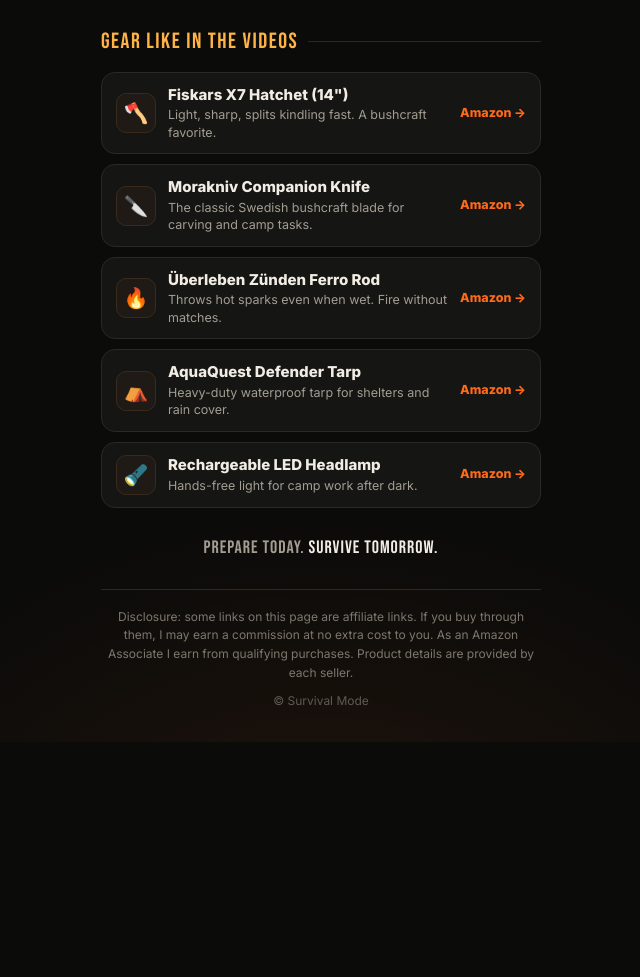
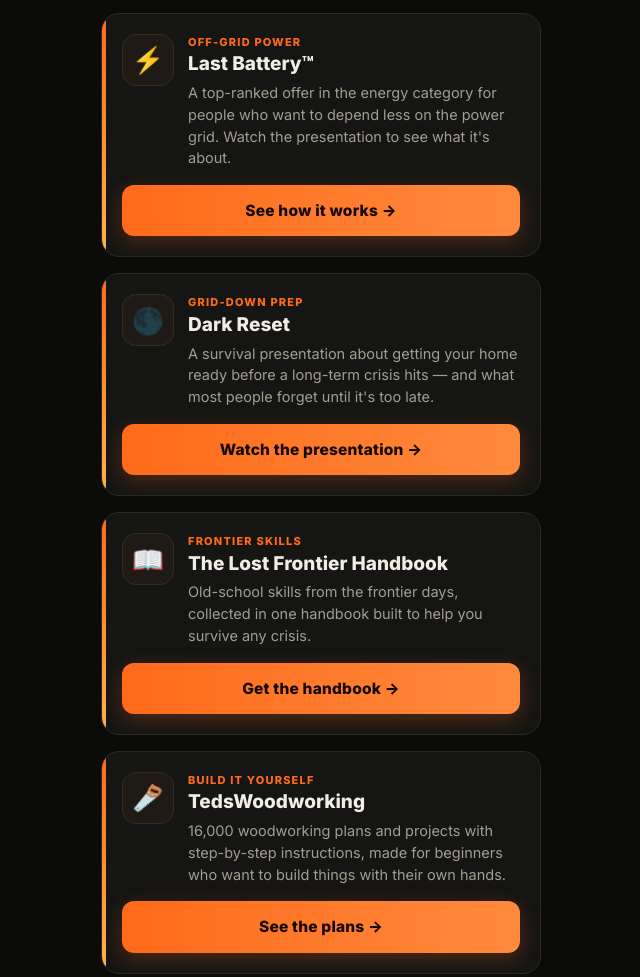
Before and after one commit to netoferreiracoelho-a11y/survivalmode, a plain HTML site: page index.html in a window 1280 px wide. Shown: the part 1335-2312 px from the top of the page, without its empty margins (319-959 px from the left). Before the commit the page ends 2077 px from the top, so only its background shows below. Drawn offline with Linux system fonts and the light colour scheme.

Commit message:
Add new articles and links to index.html

```diff
--- a/index.html
+++ b/index.html
@@ -159,6 +159,54 @@
     <a class="btn" href="https://hop.clickbank.net/?affiliate=ecantoaf&amp;vendor=matsatopro" target="_blank" rel="sponsored nofollow noopener">Check the knife →</a>
   </article>
 
+  <article class="card">
+    <div class="top">
+      <div class="icon">⚡</div>
+      <div>
+        <div class="label">Off-grid power</div>
+        <h2>Last Battery™</h2>
+        <p>A top-ranked offer in the energy category for people who want to depend less on the power grid. Watch the presentation to see what it's about.</p>
+      </div>
+    </div>
+    <a class="btn" href="https://ad0b1boztk2wuk75blz1ih6k9m.hop.clickbank.net" target="_blank" rel="sponsored nofollow noopener">See how it works →</a>
+  </article>
+
+  <article class="card">
+    <div class="top">
+      <div class="icon">🌑</div>
+      <div>
+        <div class="label">Grid-down prep</div>
+        <h2>Dark Reset</h2>
+        <p>A survival presentation about getting your home ready before a long-term crisis hits — and what most people forget until it's too late.</p>
+      </div>
+    </div>
+    <a class="btn" href="https://b2ec12q6xe12io3bfixgorpn7i.hop.clickbank.net" target="_blank" rel="sponsored nofollow noopener">Watch the presentation →</a>
+  </article>
+
+  <article class="card">
+    <div class="top">
+      <div class="icon">📖</div>
+      <div>
+        <div class="label">Frontier skills</div>
+        <h2>The Lost Frontier Handbook</h2>
+        <p>Old-school skills from the frontier days, collected in one handbook built to help you survive any crisis.</p>
+      </div>
+    </div>
+    <a class="btn" href="https://517b5agw0s-6gzc8zfxfkfp90a.hop.clickbank.net" target="_blank" rel="sponsored nofollow noopener">Get the handbook →</a>
+  </article>
+
+  <article class="card">
+    <div class="top">
+      <div class="icon">🪚</div>
+      <div>
+        <div class="label">Build it yourself</div>
+        <h2>TedsWoodworking</h2>
+        <p>16,000 woodworking plans and projects with step-by-step instructions, made for beginners who want to build things with their own hands.</p>
+      </div>
+    </div>
+    <a class="btn" href="https://f9a3b8swrfxvvw5oi50mq82ldq.hop.clickbank.net" target="_blank" rel="sponsored nofollow noopener">See the plans →</a>
+  </article>
+
   <div class="section-title" style="margin-top:28px">Gear like in the videos</div>
 
   <a class="gear" href="https://www.amazon.com/dp/B0002YTO7E?tag=survivalmod0f-20" target="_blank" rel="sponsored nofollow noopener">
```
